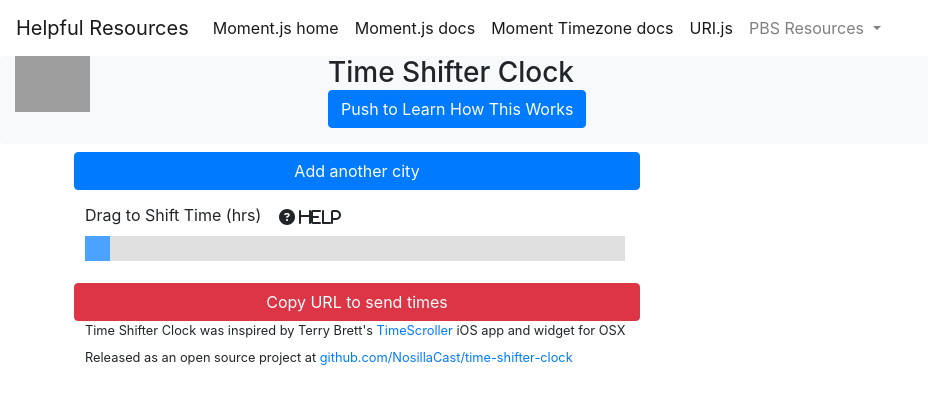
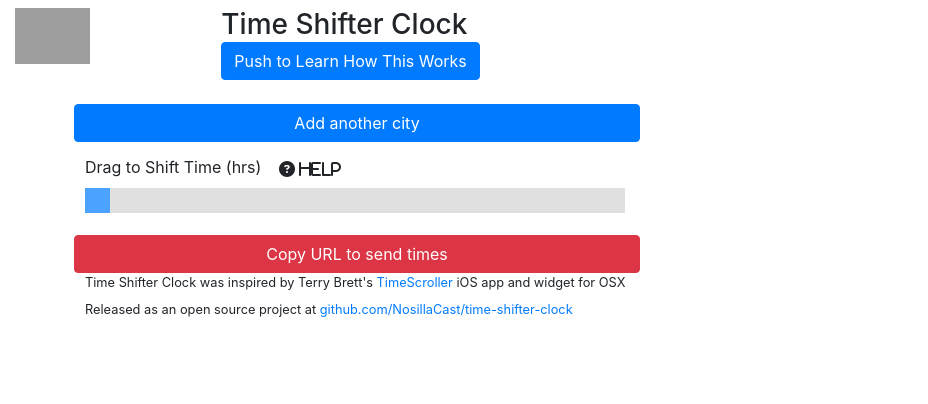
Before and after one commit to podfeet/time-shifter-clock, a plain HTML site: page index.html in a window 1280 px wide. Shown: the whole page, without its empty margins (0-928 px from the left). Drawn offline with nearby package versions, Linux system fonts and the light colour scheme; some packages are replaced by stand-ins of ours; grey boxes are pictures that could not be loaded; a script that the page names is missing.

Commit message:
Removed Navbar & cosmetic changes

```diff
--- a/index.html
+++ b/index.html
@@ -80,47 +80,12 @@
   </head>
 
   <body>
-    <nav class='navbar navbar-expand-md navbar-light'>
-      <a class='navbar-brand' href="#">Helpful Resources</a>
-      <button class="navbar-toggler" type="button" data-toggle="collapse" data-target="#navbarSupportedContent" aria-controls="navbarSupportedContent" aria-expanded="false" aria-label="Toggle navigation">
-        <span class="navbar-toggler-icon"></span>
-      </button>
-      <div class="collapse navbar-collapse" id="navbarSupportedContent">
-        <ul class="navbar-nav mr-auto">
-          <li class="nav-item active">
-            <a class="nav-link" href="https://momentjs.com">Moment.js home</a>
-          </li>
-          <li class="nav-item active">
-            <a class="nav-link" href="https://momentjs.com/docs/#/use-it/browser/">Moment.js docs</a>
-          </li>
-          <li class="nav-item active">
-            <a class="nav-link" href="https://momentjs.com/timezone/">Moment Timezone docs</a>
-          </li>
-          <li class="nav-item active">
-            <a class="nav-link" href="https://medialize.github.io/URI.js/">URI.js</a>
-          </li>
-          <li class="nav-item dropdown">
-            <a class="nav-link dropdown-toggle" href="#" id="navbarDropdown" role="button" data-toggle="dropdown" aria-haspopup="true" aria-expanded="false">
-              PBS Resources
-            </a>
-            <div class="dropdown-menu" aria-labelledby="navbarDropdown">
-              <div class="dropdown-divider"></div>
-              <a class="nav-link dropdown-item" href="https://www.podfeet.com/blog/pbs-index/"  rel="no opener" target="_blank">PBS Index</a>
-              <a class="nav-link dropdown-item" href="https://getbootstrap.com/docs/4.3/getting-started/introduction/"  rel="no opener" target="_blank">Bootstrap Docs</a>
-              <a class="nav-link dropdown-item" href="https://api.jquery.com"  rel="no opener" target="_blank">jQuery API</a>
-              <a class="nav-link dropdown-item" href="https://api.jquery.com/category/ajax/"  rel="no opener" target="_blank">AJAX API</a>
-            </div>
-          </li>
-        </ul>
-      </div>
-    </nav>
-
     <!-- The page heading -->
     <header>
-      <div class="container-fluid bg bg-light mb-2 rounded">
+      <div class="container-fluid mb-2 mt-2 rounded">
         <div class="row"> <!-- Open row for header -->
           <p class="lead">
-            <div class="col-3 mr-2"><img width="75" alt="Programming by Stealth Logo" src="https://pbs.bartificer.net/assets/logo.png"></div> <!-- open/close col-2 for logo -->
+            <div class="col-2 mr-2"><img width="75" alt="Programming by Stealth Logo" src="https://pbs.bartificer.net/assets/logo.png"></div> <!-- open/close col-2 for logo -->
             <div class="col col-md-8"><!-- open col-6 for title and explanation button -->
               <h1 class="row h3 d-md-inline">Time Shifter Clock</h1> <!-- row for Heading -->
 
@@ -232,7 +197,7 @@
     <!-- The clock card template for Class clocks -->
     <script type="text/html" id="clockCards">
       <!-- box that the entire clock sits in -->
-      <div class="mb-2 {{clockBorder}} bg-light" style="width: 100%">
+      <div class="mb-2 {{clockBorder}} " style="width: 100%">
 
         <div class="form-group row">
           <label for="{{searchBoxID}}" class="sr-only" >Type 3 characters and look for dropdown</label>
```
